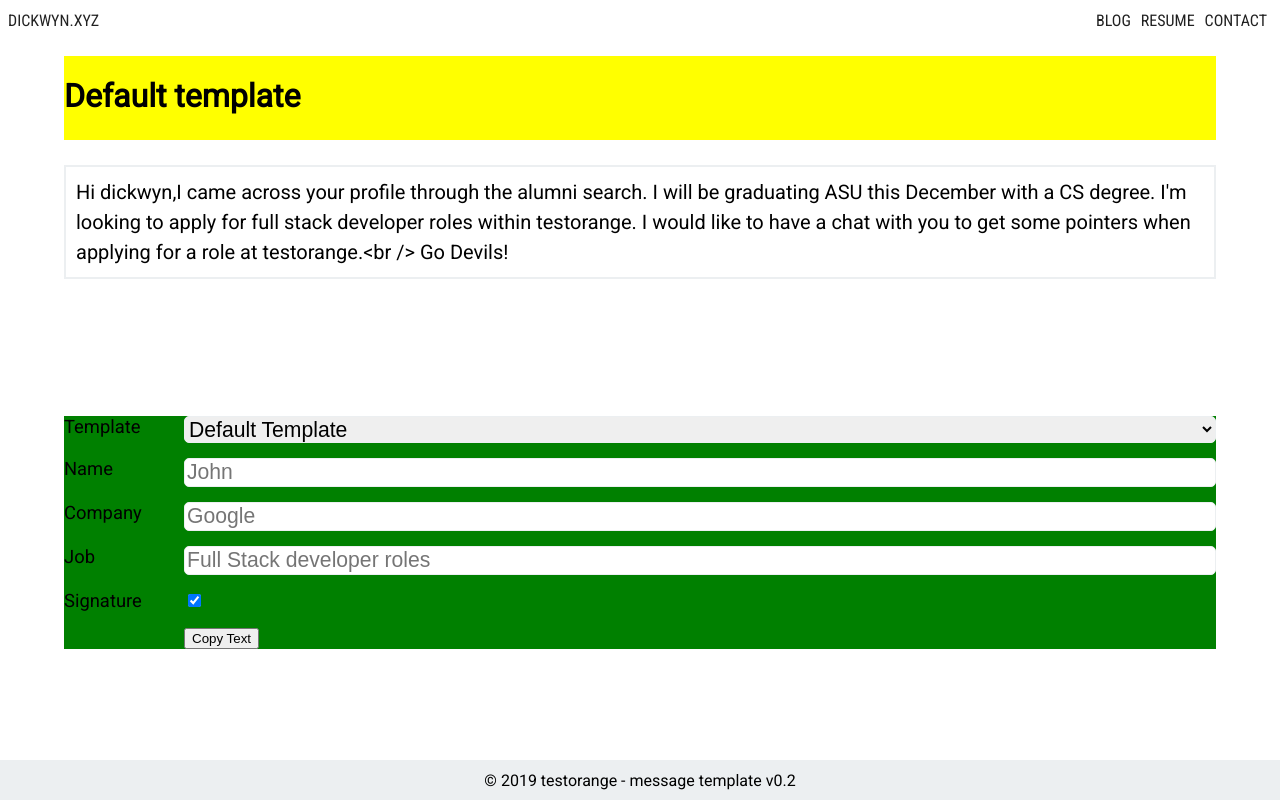
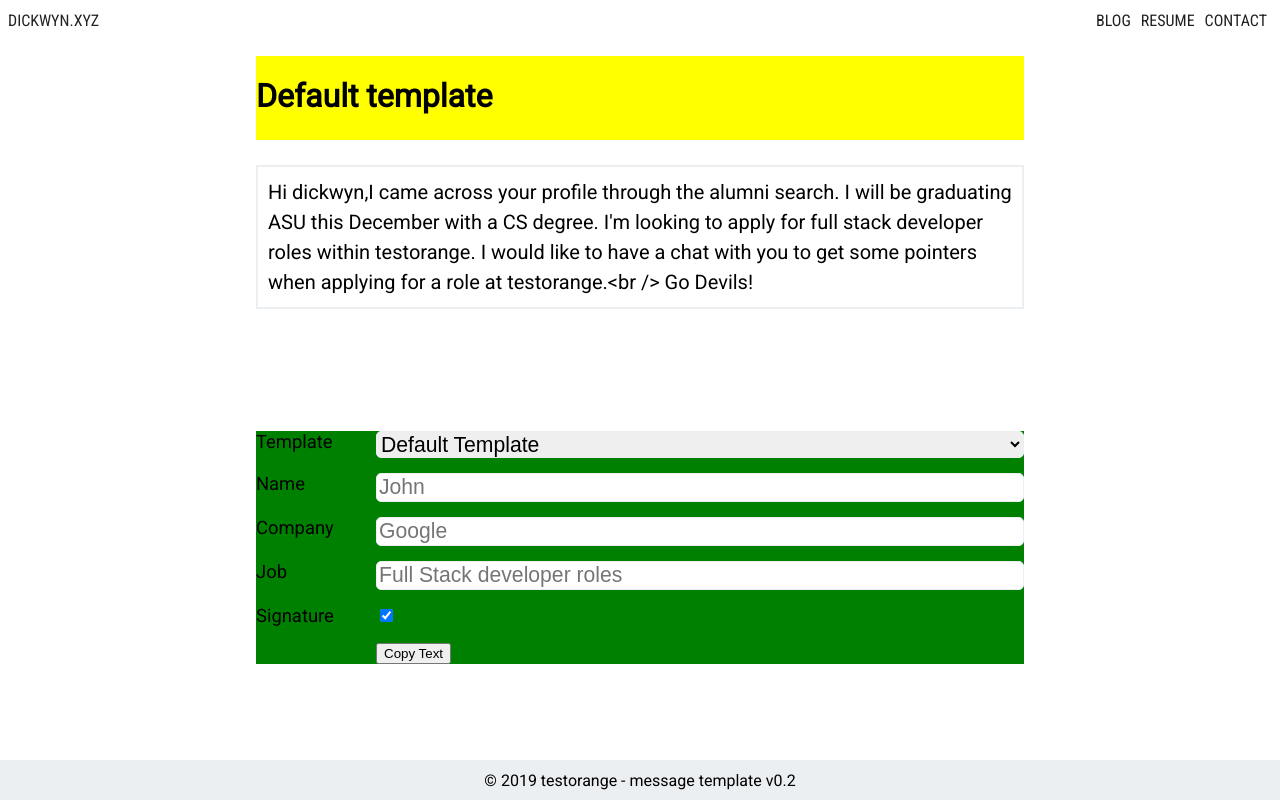
Before and after one commit to dickwyn/linkedin-message-template, a React (Create React App) app: page / in a window 1280 px wide. Built offline with nearby package versions, Linux system fonts and the light colour scheme.

Commit message:
add responsive breakpoint to template component for mobile

```diff
--- a/src/styles/template.scss
+++ b/src/styles/template.scss
@@ -2,13 +2,17 @@
 
 .template {
   display: grid;
-  grid-template-columns: 5% 90% 5%;
+  grid-template-columns: 20% 60% 20%;
   grid-template-rows: 100px auto auto;
   grid-template-areas:
     '. title .'
     '. message .'
     '. form .';
   grid-row-gap: 25px;
+
+  @media only screen and (max-width: 880px) {
+    grid-template-columns: 5% 90% 5%;
+  }
 
   .title {
     grid-area: title;
```
